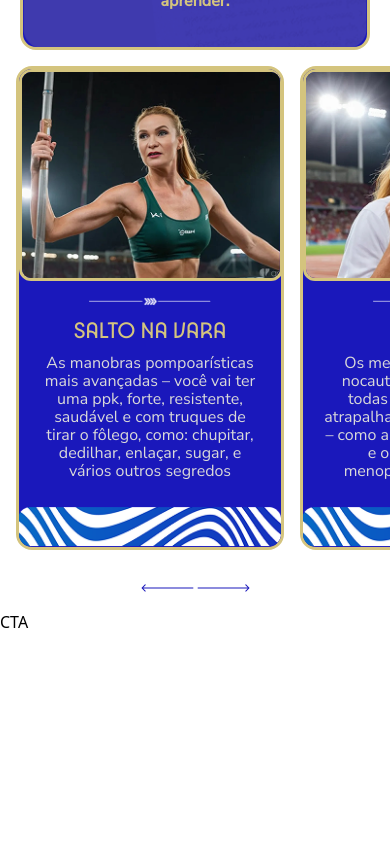
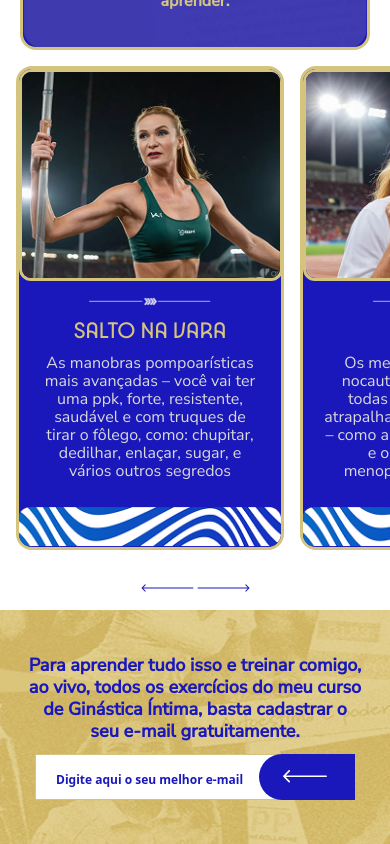
Before and after one commit to marcxsdev/wdc-teste, a Next.js app: page / in a window 390 px wide. Shown: the part 1098-1942 px from the top of the page. Before the commit the page ends 1732 px from the top, so only its background shows below. Built offline with nearby package versions, Linux system fonts and the light colour scheme.

Commit message:
feat(sections: adicionando seção CTA)

```diff
--- a/src/components/sections/CTASection.jsx
+++ b/src/components/sections/CTASection.jsx
@@ -1,10 +1,24 @@
-import React from "react";
+import Image from "next/image";
+import EmailInput from "../ui/EmailInput";
 
 const CTASection = () => {
   return (
-    <div>
-      <h1>CTA</h1>
-    </div>
+    <section className="px-7 py-11 relative overflow-hidden lg:hidden">
+      <Image
+        src="/images/cta/cta-bg.png"
+        alt="Background da seção de chamada para a ação"
+        fill
+        className="object-cover z-0"
+      />
+      <div className="flex flex-col gap-3 justify-center items-center relative z-20 text-center">
+        <h3 className="text-deep-blue font-main text-lg font-extrabold leading-5.5">
+          Para aprender tudo isso e treinar comigo, ao vivo, todos os exercícios
+          do meu curso de Ginástica Íntima, basta cadastrar o seu e-mail
+          gratuitamente.
+        </h3>
+        <EmailInput buttonBgColor="bg-deep-blue" arrowColor="text-white" />
+      </div>
+    </section>
   );
 };
 
```
Also changed, not shown: public/images/cta/cta-bg.png (added).
